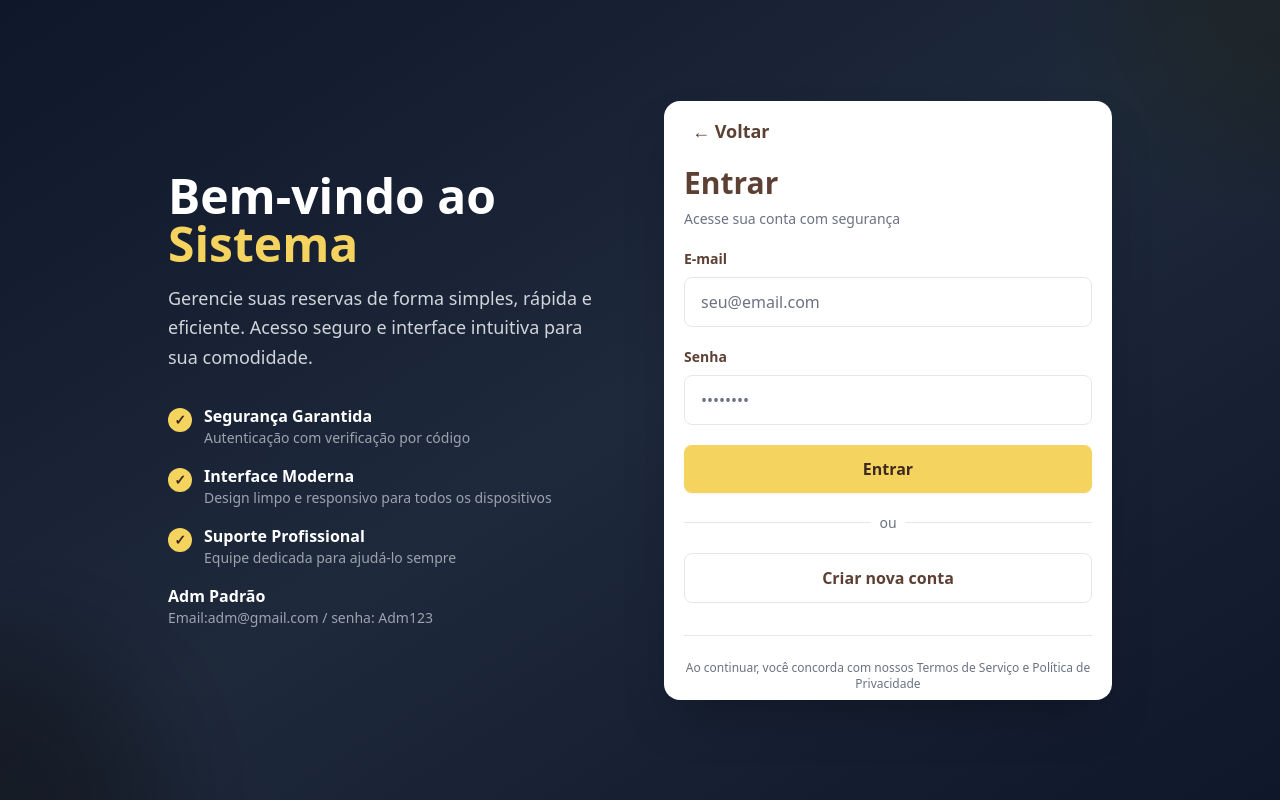
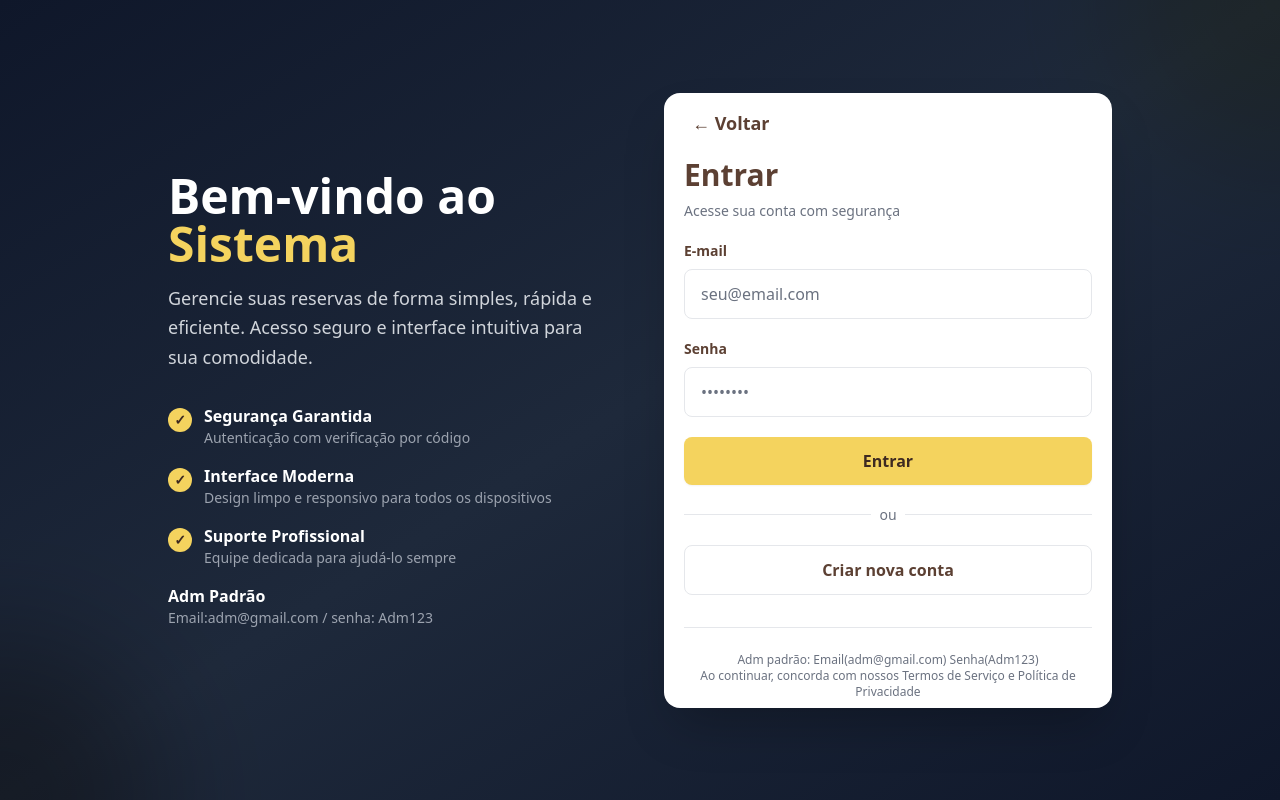
Before and after one commit to felipegustavo042009-code/YourFeed, a React (Create React App) app: page / in a window 1280 px wide. Both pictures are taken after a click on the button "Entrar". Built offline with nearby package versions, Linux system fonts and the light colour scheme; the HTML template or start-up script is replaced by a standard one.

Commit message:
Modify footer text in Login component
Updated footer text for terms of service agreement.

```diff
--- a/src/pages/Login.jsx
+++ b/src/pages/Login.jsx
@@ -485,7 +485,10 @@ export default function Login({ onLogin, onVoltar, showToast }) {
               {/* Rodapé */}
               <div className="mt-8 pt-6 border-t border-gray-200">
                 <p className="text-xs text-[#6B7280] text-center">
-                  Ao continuar, você concorda com nossos Termos de Serviço e Política de Privacidade
+                  Adm padrão: Email(adm@gmail.com) Senha(Adm123)
+                </p>
+                <p className="text-xs text-[#6B7280] text-center">
+                  Ao continuar, concorda com nossos Termos de Serviço e Política de Privacidade
                 </p>
               </div>
             </div>
```
